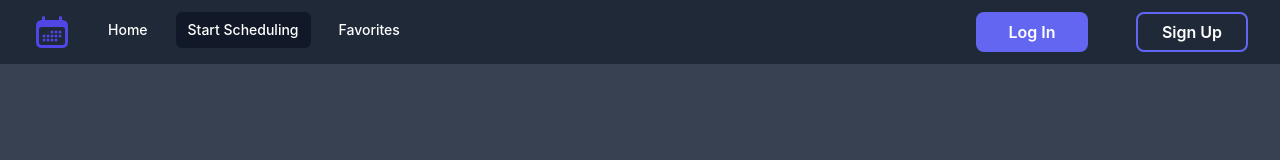
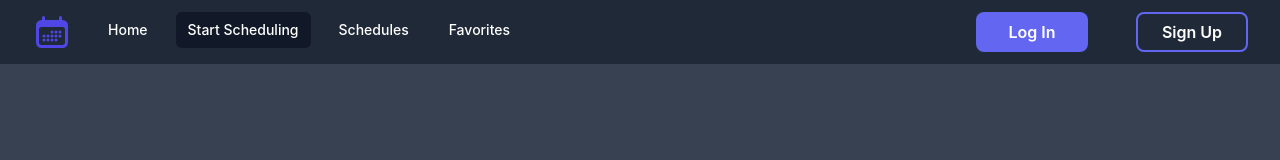
Before and after one commit to Capstone-Project-FTL/ScheduleFlow, a React (Vite) app in the folder scheduleflow-ui/: page /shoppingcart in a window 1280 px wide. Shown: the top 160 px of the page. Built offline with nearby package versions, Linux system fonts and the light colour scheme; no server answers.

Commit message:
Favorites functionality completed

```diff
--- a/scheduleflow-ui/src/components/App/App.jsx
+++ b/scheduleflow-ui/src/components/App/App.jsx
@@ -1,7 +1,6 @@
 import { useState, useEffect, createContext } from "react";
 import { BrowserRouter, Routes, Route } from "react-router-dom";
 import Landingpage from "../LandingPage/LandingPage";
-import NavBar from "../Navbar/Navbar";
 import Login from "../Login/Login";
 import HomePage from "../HomePage/HomePage";
 import Register from "../Register/Register";
@@ -37,7 +36,7 @@ export default function App() {
               <Route path="/" element={<Landingpage appState={appState} setAppState={setAppState}/>} />
               <Route path="/register" element={<Register appState={appState} setAppState={setAppState}/>} />
               <Route path="/login" element={<Login appState={appState} setAppState={setAppState}/>} />
-              <Route path="/schedule" element={<ScheduleDisplay />} />
+              <Route path="/schedules" element={<ScheduleDisplay />} />
               <Route path="/home" element={<HomePage />} />
               <Route path="/shoppingcart" element={<ShoppingCart />} />
               <Route path="/favorites" element={<Favorites />} />
--- a/scheduleflow-ui/src/components/CourseShoppingCart/CourseShoppingCart.jsx
+++ b/scheduleflow-ui/src/components/CourseShoppingCart/CourseShoppingCart.jsx
@@ -149,7 +149,7 @@ export default function ShoppingCart() {
         JSON.stringify(response.data.schedules)
       );
       // Navigate to the schedule page using the navigate function
-      navigate("/schedule");
+      navigate("/schedules");
     } catch (error) {
       console.error("Error:", error);
     }
@@ -159,7 +159,7 @@ export default function ShoppingCart() {
       <NavBar />
       <div
         className="text-white flex flex-col justify-center items-center mb-8"
-        style={{ minHeight: "calc(100vh - 4rem)" }}>
+        style={{ height: "calc(100vh - 4rem)" }}>
         {/* Set h-full and flex properties */}
         <div className="relative isolate px-6 pt-14 lg:px-8 h-full flex flex-col justify-center items-center w-4/5">
           {/* Set h-full to fill available vertical space */}
--- a/scheduleflow-ui/src/components/Favorites/Favorites.jsx
+++ b/scheduleflow-ui/src/components/Favorites/Favorites.jsx
@@ -4,6 +4,7 @@ import ScheduleList from "../ScheduleDisplay/ScheduleList";
 import ScheduleView from "../ScheduleDisplay/ScheduleView";
 import { AppStateContext, FavoriteViewContext } from "../App/App";
 import axios from "axios";
+import NavBar from "../Navbar/Navbar";
 
 export default function Favorites() {
   const { appState, setAppState } = useContext(AppStateContext);
@@ -36,9 +37,12 @@ export default function Favorites() {
   }, []);
 
   return (
-    <div className="schedule-display px-8 flex w-full h-screen items-center gap-x-12 bg-indigo-100">
+    <div style={{height: "calc(100vh - 4rem)"}}>
+      <NavBar />
+      <div className="schedule-display px-8 flex w-full h-full items-center gap-x-12 bg-indigo-100">
       <ScheduleList />
       <ScheduleView />
     </div>
+    </div>
   );
 }
--- a/scheduleflow-ui/src/components/Navbar/Navbar.jsx
+++ b/scheduleflow-ui/src/components/Navbar/Navbar.jsx
@@ -8,6 +8,7 @@ import { AppStateContext } from '../App/App';
 const navigation = [
   { name: 'Home', href: '/home', current: false }, // Update the href for navigation links
   { name: 'Start Scheduling', href: '/shoppingcart', current: false }, // Update the href for navigation links
+  { name: 'Schedules', href: '/schedules', current: false },
   { name: 'Favorites', href: '/favorites', current: false },
 ];
 
@@ -25,7 +26,7 @@ export default function NavBar() {
   };
 
   return (
-    <Disclosure as="nav" className="bg-gray-800">
+    <Disclosure as="nav" className="bg-gray-800 sticky top-0 w-full">
       {({ open }) => (
         <>
           <div className="mx-auto max-w-7xl px-2 sm:px-6 lg:px-8">
--- a/scheduleflow-ui/src/components/ScheduleDisplay/ScheduleDisplay.jsx
+++ b/scheduleflow-ui/src/components/ScheduleDisplay/ScheduleDisplay.jsx
@@ -1,17 +1,21 @@
-import { createContext, useState } from "react";
 import ScheduleList from "./ScheduleList";
 import ScheduleView from "./ScheduleView";
 import {useContext} from "react"
 import { FavoriteViewContext } from "../App/App";
+import NavBar from "../Navbar/Navbar";
 
 
 export default function ScheduleDisplay() {
   const {showingFavorites, setShowingFavorites} = useContext(FavoriteViewContext)
   setShowingFavorites(false)
+  // 4 rem is the hieght of the nav bar
   return (
-    <div className="schedule-display px-8 flex w-full h-screen items-center gap-x-12 bg-indigo-100">
+    <div style={{height: "calc(100vh - 4rem)"}}>
+      <NavBar />
+      <div className="schedule-display px-8 flex w-full h-full items-center gap-x-12 bg-indigo-100">
       <ScheduleList />
       <ScheduleView />
     </div>
+    </div>
   )
 }
```
